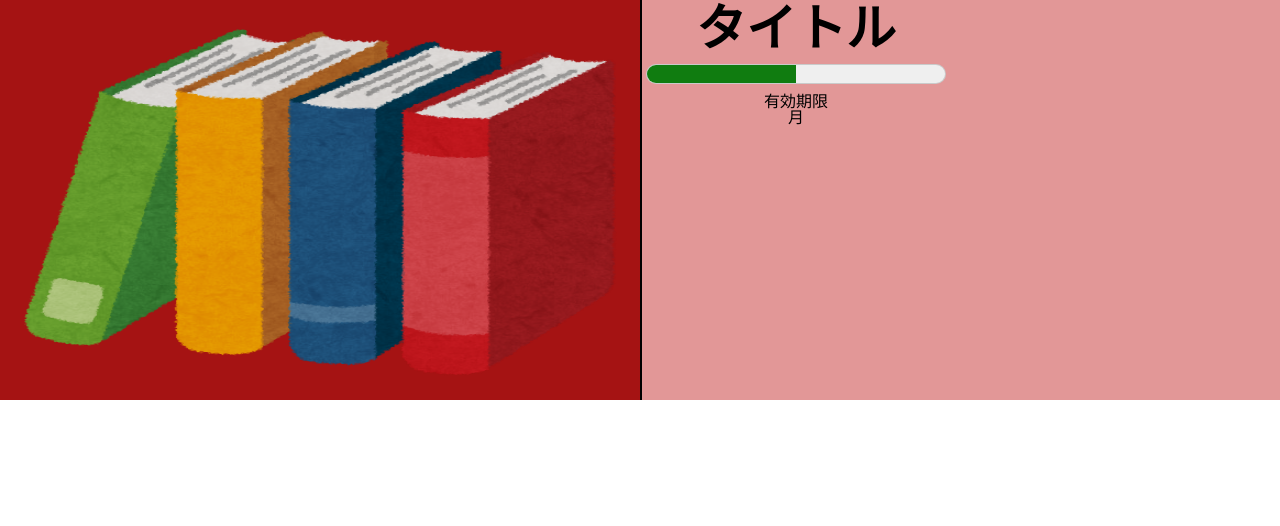
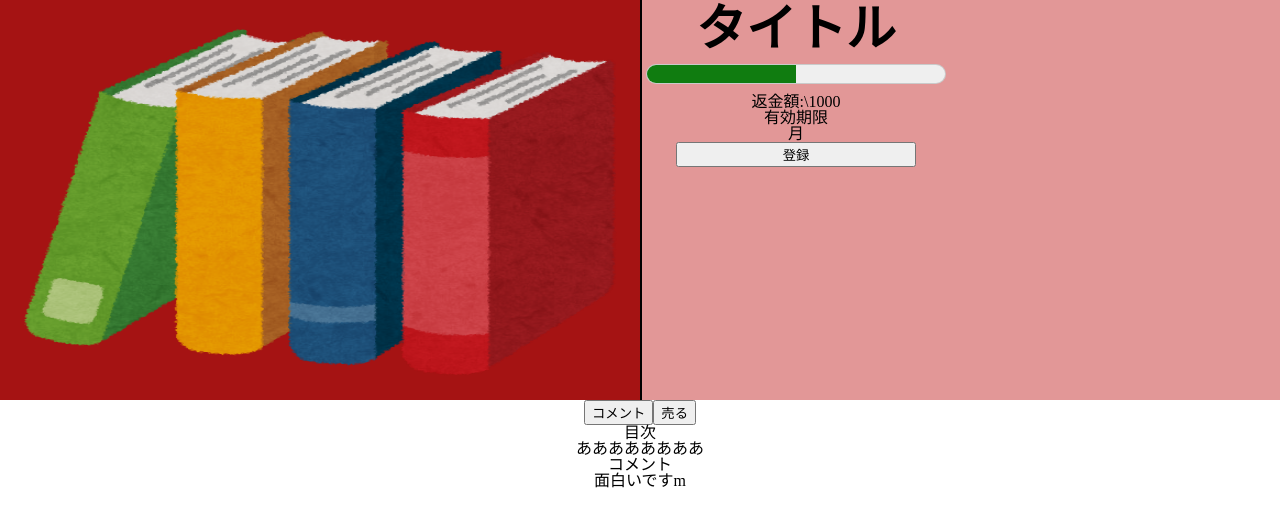
Before and after one commit to nakazon1030/DA2, a React (Vite) app: page /BookDetail in a window 1280 px wide. Shown: the top 526 px of the page. Built offline with nearby package versions, Linux system fonts and the light colour scheme.

Commit message:
kame-1122-01

```diff
--- a/src/BookDetail.jsx
+++ b/src/BookDetail.jsx
@@ -8,7 +8,7 @@ function BookDetail() {
   const [count, setCount] = useState(0)
 
   return (
-
+    <div>
       <div className='book-d-area'>
         <div className='book-d1-area'>
          <img className='image-d' src={book}/>
@@ -17,11 +17,29 @@ function BookDetail() {
 
           <p className='title-d'>タイトル</p>
           <meter className='meter' min="0" max="100" value="50"></meter>
+          <p>返金額:\1000</p>
+          <div className='date-d'>
            <p>有効期限</p>
            <p>月</p>
+          </div>
+          <button className='regi-button'>登録</button>
          </div>
+      </div>
+       <div className='book-button-area'>
+        <button>コメント</button>
+        <button>売る</button>
+       </div>
+       <div>
+        <p>目次</p>
+        <p>ああああああああ</p>
+       </div>
+       <div>
+        <p>コメント</p>
+        <p>面白いですm</p>
+       </div>
+   </div>
 
-      </div>
+
 
 
 
--- a/src/index.css
+++ b/src/index.css
@@ -184,3 +184,12 @@ background-color: #a51313;
   margin: 0px;
   font-weight: bold;
 }
+.regi-button{
+  width: 80%;
+
+}
+
+/* .book-button-area{
+  display: flex;
+  align-items: flex-end;
+} */
```
